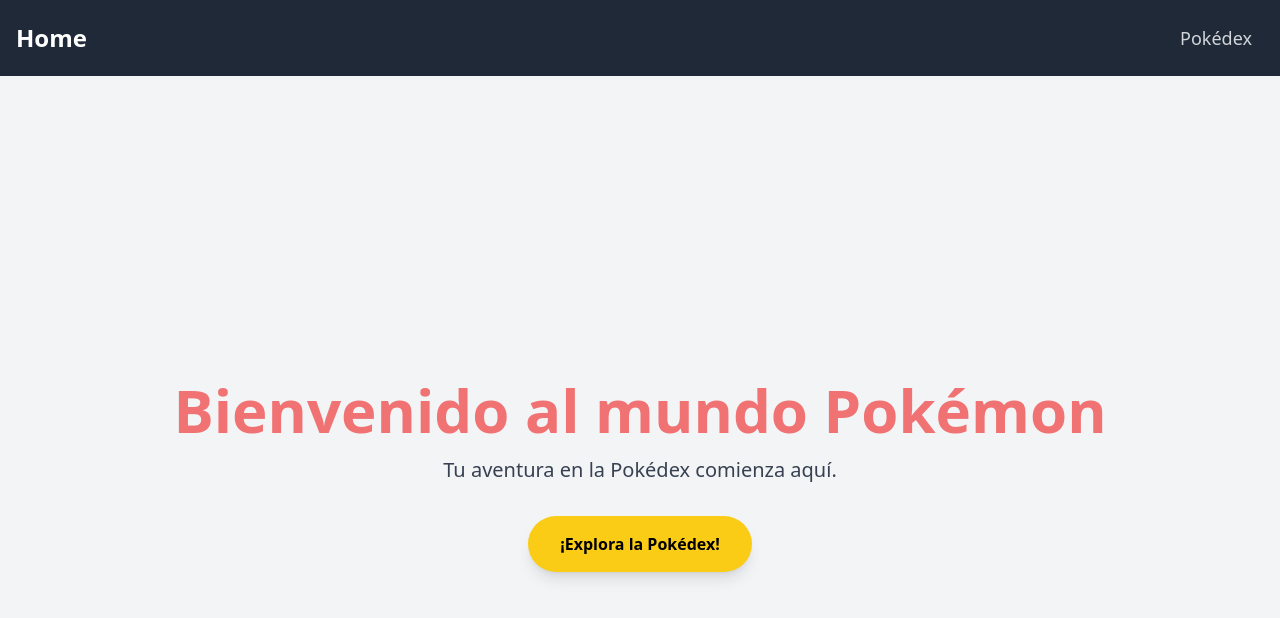
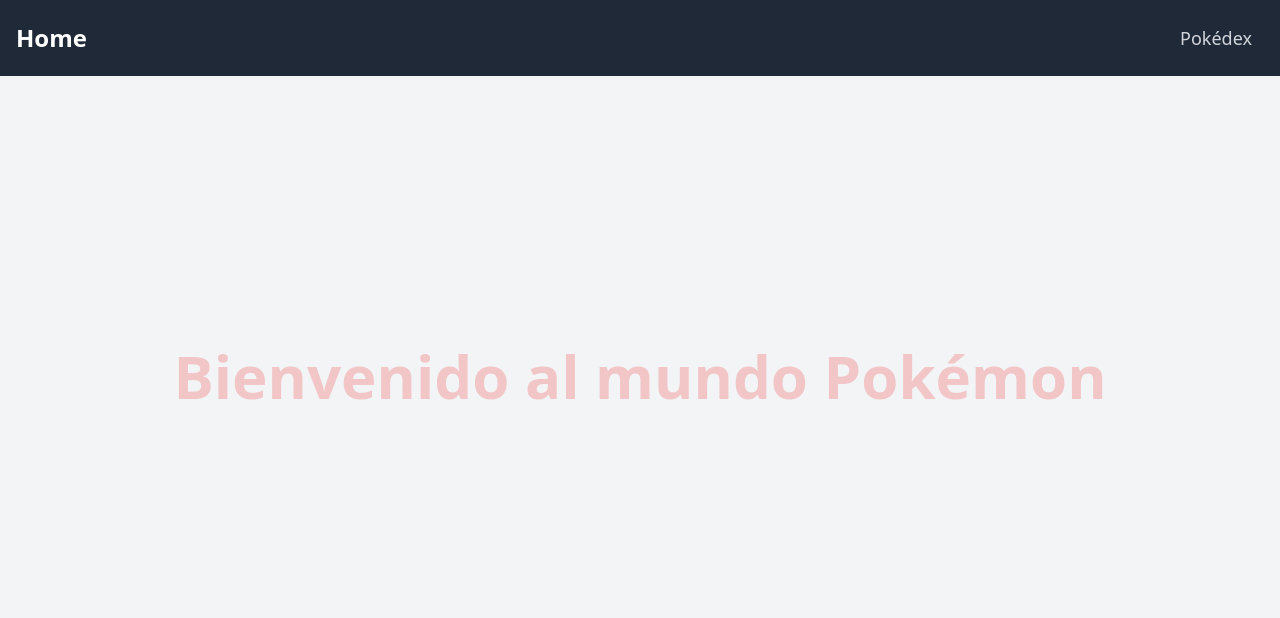
Before and after one commit to kri2002/cristo-poke, a React (Vite) app: page / in a window 1280 px wide. Shown: the top 618 px of the page. Built offline with nearby package versions, Linux system fonts and the light colour scheme.

Commit message:
feat: integra animaciones de entrada con Framer Motion

```diff
--- a/package.json
+++ b/package.json
@@ -25,6 +25,7 @@
   },
   "dependencies": {
     "axios": "1.12.2",
+    "framer-motion": "^11.0.8",
     "react": "^19.0.0",
     "react-dom": "^19.0.0",
     "react-router-dom": "7.9.3"
--- a/src/components/pokemon/PokemonCard.jsx
+++ b/src/components/pokemon/PokemonCard.jsx
@@ -1,8 +1,18 @@
 import React, { memo } from 'react';
+import { motion } from 'framer-motion';
+
+const cardVariants = {
+  hidden: { y: 20, opacity: 0 },
+  visible: {
+    y: 0,
+    opacity: 1,
+  },
+};
 
 const PokemonCard = ({ pokemon, onPokemonClick }) => {
   return (
-    <div
+    <motion.div
+      variants={cardVariants}
       className="bg-white dark:bg-gray-700 rounded-lg shadow-md hover:shadow-xl transition-shadow duration-300 transform hover:scale-105 cursor-pointer p-4 m-2"
       onClick={() => onPokemonClick(pokemon)}
     >
@@ -24,7 +34,7 @@
           </span>
         ))}
       </div>
-    </div>
+    </motion.div>
   );
 };
 
--- a/src/components/pokemon/PokemonList.jsx
+++ b/src/components/pokemon/PokemonList.jsx
@@ -1,18 +1,27 @@
 import React, { useState, memo, useCallback } from 'react';
+import { motion } from 'framer-motion';
 import PokemonCard from './PokemonCard';
 import PokemonModal from './PokemonModal';
+
+const listVariants = {
+  hidden: { opacity: 0 },
+  visible: {
+    opacity: 1,
+    transition: {
+      staggerChildren: 0.1,
+    },
+  },
+};
 
 const PokemonList = ({ pokemonList }) => {
   const [isModalOpen, setIsModalOpen] = useState(false);
   const [selectedPokemon, setSelectedPokemon] = useState(null);
 
-  // La función handleCardClick se memoriza
   const handleCardClick = useCallback((pokemon) => {
     setSelectedPokemon(pokemon);
     setIsModalOpen(true);
   }, []);
 
-  // La función handleCloseModal se memoriza
   const handleCloseModal = useCallback(() => {
     setIsModalOpen(false);
     setSelectedPokemon(null);
@@ -20,7 +29,12 @@
 
   return (
     <>
-      <div className="grid grid-cols-1 sm:grid-cols-2 md:grid-cols-3 lg:grid-cols-4 gap-4">
+      <motion.div
+        className="grid grid-cols-1 sm:grid-cols-2 md:grid-cols-3 lg:grid-cols-4 gap-4"
+        initial="hidden"
+        animate="visible"
+        variants={listVariants}
+      >
         {pokemonList.map((pokemon) => (
           <PokemonCard
             key={pokemon.id}
@@ -28,7 +42,7 @@
             onPokemonClick={handleCardClick}
           />
         ))}
-      </div>
+      </motion.div>
       {isModalOpen && selectedPokemon && (
         <PokemonModal
           pokemon={selectedPokemon}
--- a/src/pages/HomePage.jsx
+++ b/src/pages/HomePage.jsx
@@ -1,21 +1,38 @@
 import React from 'react';
 import { Link } from 'react-router-dom';
+import { motion } from 'framer-motion';
 
 const HomePage = () => {
   return (
-    <div className="flex flex-col items-center justify-center min-h-screen bg-gray-100 dark:bg-gray-900">
-      <h1 className="text-6xl font-bold text-red-500 mb-4 animate-pulse">
+    <div className="flex flex-col items-center justify-center min-h-screen bg-gray-100 dark:bg-gray-900 overflow-hidden">
+      <motion.h1
+        initial={{ y: -50, opacity: 0 }}
+        animate={{ y: 0, opacity: 1 }}
+        transition={{ duration: 0.5 }}
+        className="text-6xl font-bold text-red-500 mb-4 animate-pulse"
+      >
         Bienvenido al mundo Pokémon
-      </h1>
-      <p className="text-xl text-gray-700 dark:text-gray-300 mb-8">
+      </motion.h1>
+      <motion.p
+        initial={{ y: -30, opacity: 0 }}
+        animate={{ y: 0, opacity: 1 }}
+        transition={{ duration: 0.5, delay: 0.2 }}
+        className="text-xl text-gray-700 dark:text-gray-300 mb-8"
+      >
         Tu aventura en la Pokédex comienza aquí.
-      </p>
-      <Link
-        to="/pokedex"
-        className="px-8 py-4 bg-yellow-400 text-black font-bold rounded-full shadow-lg hover:bg-yellow-500 transition-transform duration-300 transform hover:scale-105"
+      </motion.p>
+      <motion.div
+        initial={{ scale: 0 }}
+        animate={{ scale: 1 }}
+        transition={{ duration: 0.5, delay: 0.4 }}
       >
-        ¡Explora la Pokédex!
-      </Link>
+        <Link
+          to="/pokedex"
+          className="px-8 py-4 bg-yellow-400 text-black font-bold rounded-full shadow-lg hover:bg-yellow-500 transition-transform duration-300 transform hover:scale-105"
+        >
+          ¡Explora la Pokédex!
+        </Link>
+      </motion.div>
     </div>
   );
 };
```
Also changed, not shown: 1 other file (tests, documents, lock files or other folders).
